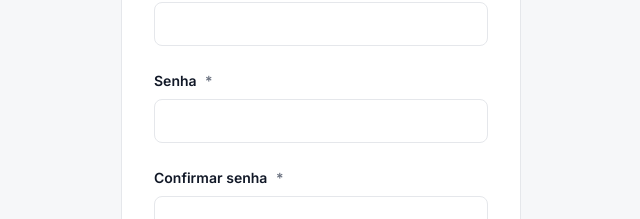
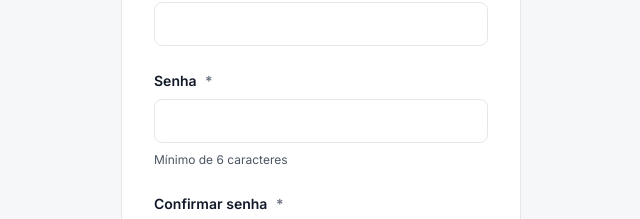
Before and after one commit to Squad-1-Orion-Bootcamp/fila-do-sindico, a React (Vite) app in the folder web/: page /cadastro in a window 1280 px wide. Shown: the part 514-733 px from the top of the page, without its empty margins (319-959 px from the left). Built offline with nearby package versions, Linux system fonts and the light colour scheme; no server answers; the database is empty.

Commit message:
feat: regra da senha visível antes do envio nos cadastros
Ajuda "Mínimo de 6 caracteres" abaixo do campo, ligada por aria-describedby. Fica verde com ícone quando a senha atende a regra.

```diff
--- a/web/src/components/CamposDeAcesso.tsx
+++ b/web/src/components/CamposDeAcesso.tsx
@@ -1,3 +1,7 @@
+import { CircleCheck } from 'lucide-react'
+import { useId } from 'react'
+import { SENHA_MINIMA } from '../auth/cadastro'
+
 type Props = {
   email: string
   senha: string
@@ -10,6 +14,11 @@ type Props = {
 // E-mail, senha e confirmação dos cadastros. Sem minLength na senha: a validação fica em
 // validarSenha(), para aparecer a nossa mensagem, e não o balão do navegador.
 export function CamposDeAcesso(props: Props) {
+  const idSenha = useId()
+  const idAjudaSenha = useId()
+  // Neutra até atender a regra: nada de erro enquanto a pessoa ainda digita.
+  const senhaAtende = props.senha.length >= SENHA_MINIMA
+
   return (
     <>
       <label className="campo">
@@ -24,18 +33,28 @@ export function CamposDeAcesso(props: Props) {
           onChange={(e) => props.onEmail(e.target.value)}
         />
       </label>
-      <label className="campo">
-        <span className="campo-rotulo">
+      {/* div, e não label: a ajuda dentro do label entraria no nome do campo. */}
+      <div className="campo">
+        <label className="campo-rotulo" htmlFor={idSenha}>
           Senha <span className="obrigatorio">*</span>
-        </span>
+        </label>
         <input
+          id={idSenha}
           type="password"
           required
           autoComplete="new-password"
+          aria-describedby={idAjudaSenha}
           value={props.senha}
           onChange={(e) => props.onSenha(e.target.value)}
         />
-      </label>
+        <span
+          id={idAjudaSenha}
+          className={senhaAtende ? 'campo-ajuda campo-ajuda-ok' : 'campo-ajuda'}
+        >
+          {senhaAtende && <CircleCheck size={16} role="img" aria-label="Atendido:" />}
+          Mínimo de {SENHA_MINIMA} caracteres
+        </span>
+      </div>
       <label className="campo">
         <span className="campo-rotulo">
           Confirmar senha <span className="obrigatorio">*</span>
--- a/web/src/index.css
+++ b/web/src/index.css
@@ -249,6 +249,19 @@ p {
   color: var(--cor-erro);
 }
 
+/* Regra do campo, visível antes do envio; .campo-ajuda-ok quando atendida. */
+.campo-ajuda {
+  display: flex;
+  align-items: center;
+  gap: var(--espaco-1);
+  font-size: var(--texto-xs);
+  color: var(--cor-texto-secundario);
+}
+
+.campo-ajuda-ok {
+  color: var(--cor-sucesso);
+}
+
 /* ---------- Mensagens e estados ---------- */
 
 .aviso {
```
Also changed, not shown: 1 other file (tests, documents, lock files or other folders).
